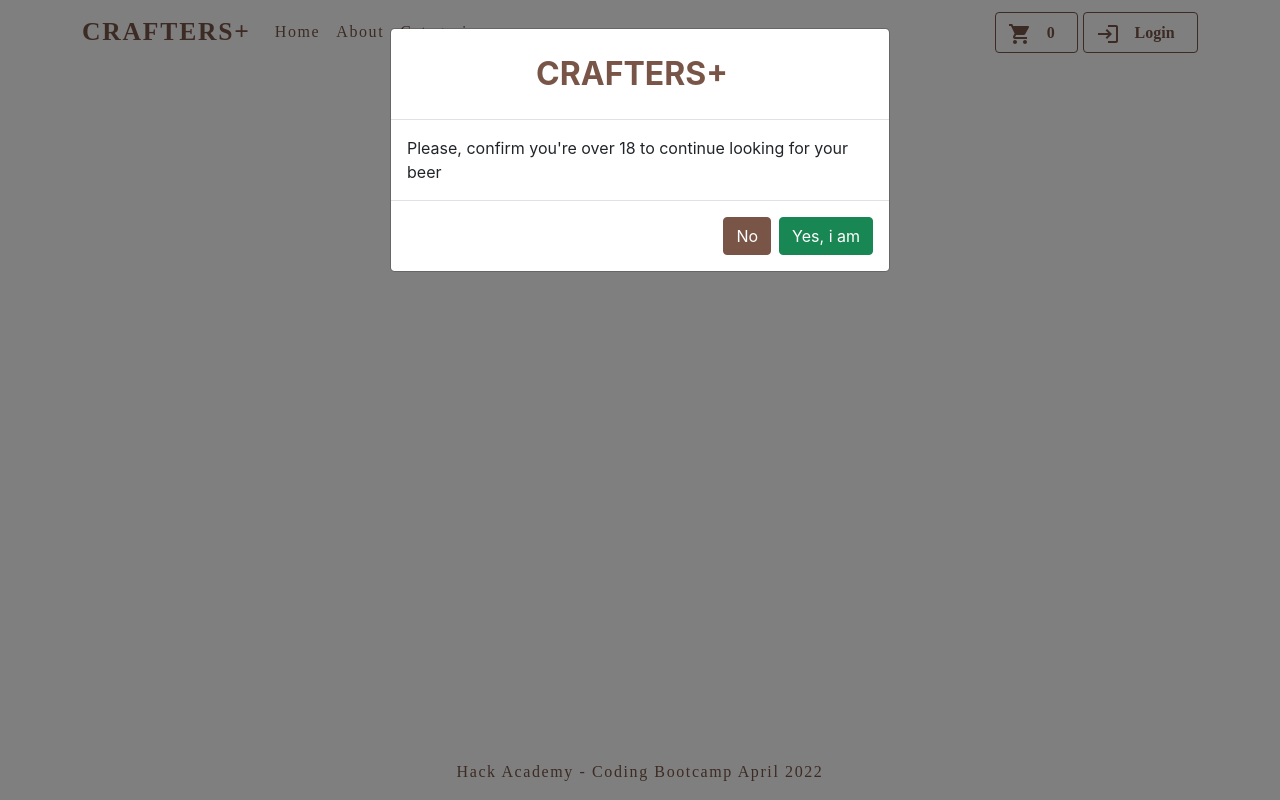
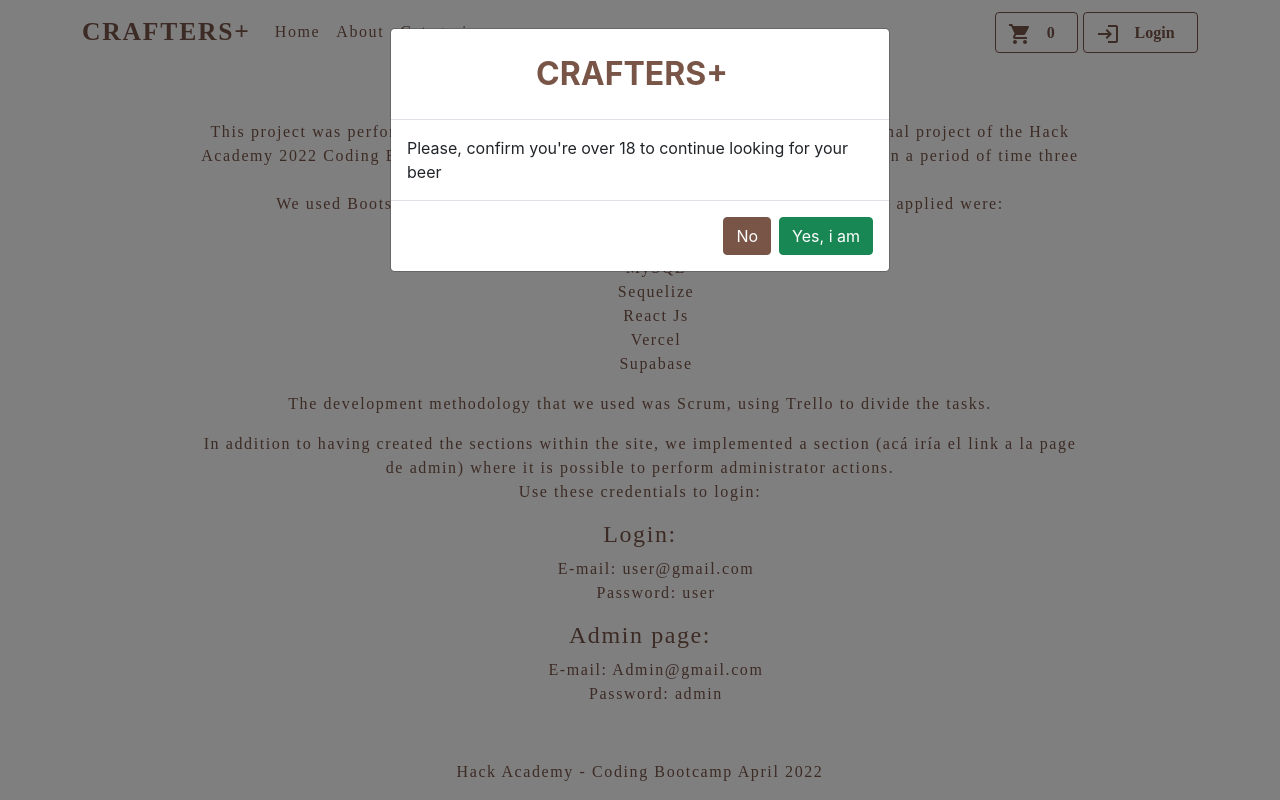
Before and after one commit to Geraraujo/E-commerce-shop-front, a React (Create React App) app: page /about in a window 1280 px wide. Built offline with nearby package versions, Linux system fonts and the light colour scheme.

Commit message:
about content

```diff
--- /dev/null
+++ b/src/pages/About.css
@@ -0,0 +1,8 @@
+.about-text {
+  width: 70vw;
+  margin: auto;
+}
+
+.ul-list {
+  list-style: none;
+}
--- a/src/pages/About.jsx
+++ b/src/pages/About.jsx
@@ -1,7 +1,52 @@
 import React from "react";
+import "./About.css";
 
 function About() {
-  return <div>About</div>;
+  return (
+    <div>
+      <h1>About this project</h1>
+      <p className="about-text">
+        This project was performed with the target of fulfilling all the requirements of the final
+        project of the Hack Academy 2022 Coding Bootcamp, which consisted of the creation of an
+        E-commerce, in a period of time three weeks.
+      </p>
+
+      <p>
+        We used Bootstrap templates as the basis of the project, and the technologies applied were:
+      </p>
+      <ul className="ul-list">
+        <li>Node Js</li>
+        <li>MySQL</li>
+        <li>Sequelize</li>
+        <li>React Js</li>
+        <li>Vercel</li>
+        <li>Supabase</li>
+      </ul>
+
+      <p>The development methodology that we used was Scrum, using Trello to divide the tasks.</p>
+
+      <p className="about-text">
+        In addition to having created the sections within the site, we implemented a section (acá
+        iría el link a la page de admin) where it is possible to perform administrator actions.
+      </p>
+
+      <p>Use these credentials to login:</p>
+
+      <h4>Login:</h4>
+
+      <ul className="ul-list">
+        <li>E-mail: user@gmail.com</li>
+        <li>Password: user</li>
+      </ul>
+
+      <h4>Admin page:</h4>
+
+      <ul className="ul-list">
+        <li>E-mail: Admin@gmail.com</li>
+        <li>Password: admin</li>
+      </ul>
+    </div>
+  );
 }
 
 export default About;
```
